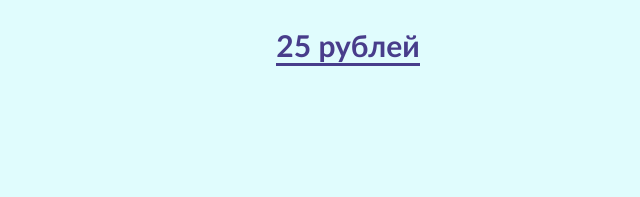
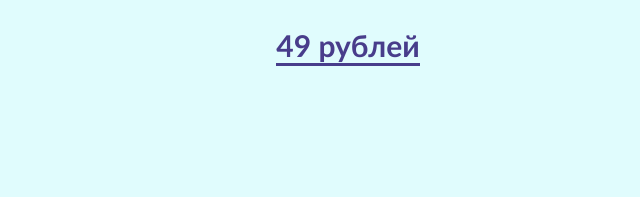
Before and after one commit to D2MIN/s0177102.github.io-5, a plain HTML site: page index.html in a window 1280 px wide. Shown: the part 516-713 px from the top of the page, 640-1280 px from the left. Drawn offline with Linux system fonts and the light colour scheme.

Commit message:
Update index.html

```diff
--- a/index.html
+++ b/index.html
@@ -57,7 +57,7 @@
                 </div>
                 <div class="img">
                     <img src="img/banan.jpg" alt="" height="300px" width="300px" id="img_prod" class="img_prod">
-                    <p id="text_cell">25 рублей</p>
+                    <p id="text_cell">49 рублей</p>
                 </div>
             </div>
         </div>
```
